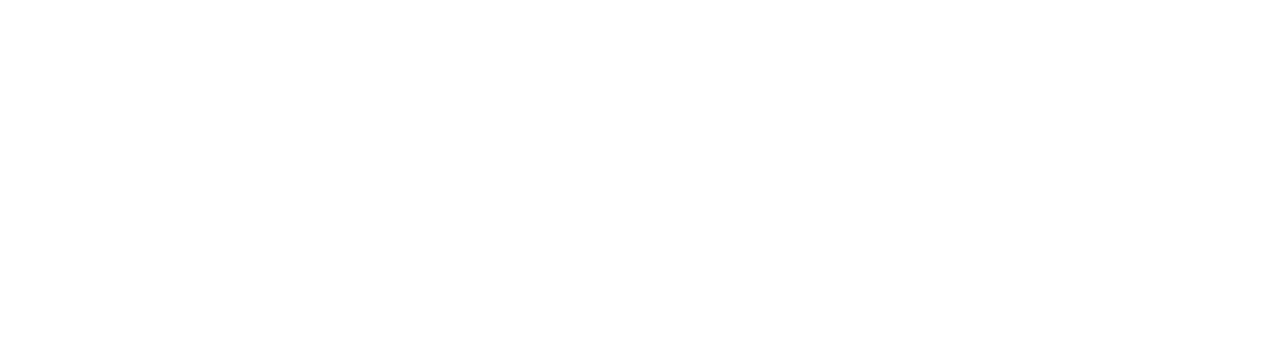
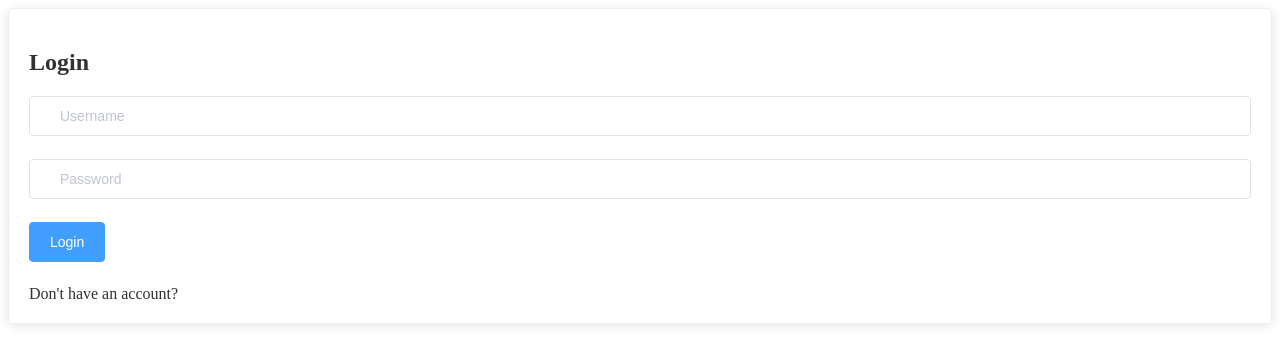
Before and after one commit to duchunter/chatappp, a Nuxt app: page / in a window 1280 px wide. Before the commit this address had no page. Shown: the top 364 px of the page. Built offline with nearby package versions, Linux system fonts and the light colour scheme.

Commit message:
add login

```diff
--- /dev/null
+++ b/config/index.js
@@ -0,0 +1,2 @@
+// export const SERVER = 'http://localhost:3001'
+export const SERVER = 'https://chatapp-se-server.herokuapp.com'
--- a/package.json
+++ b/package.json
@@ -20,6 +20,8 @@
     "socket.io-client": "^2.2.0"
   },
   "devDependencies": {
+    "eslint": "^5.16.0",
+    "eslint-plugin-vue": "^5.2.2",
     "nodemon": "^1.18.9"
   }
 }
--- a/pages/app.vue
+++ b/pages/app.vue
@@ -18,7 +18,10 @@
       <!-- End of Create Chat -->
 
       <div class="main">
-              <div class="tab-content" id="nav-tabContent">
+        <div
+          id="nav-tabContent"
+          class="tab-content"
+        >
           <!-- List of chat window goes here -->
           <!-- Or you can change only 1 chat window props -->
           <!-- Start of Babble -->
@@ -37,6 +40,8 @@
 import NewFriend from '~/components/app/modal/NewFriend';
 import NewChat from '~/components/app/modal/NewChat';
 import Babble from '~/components/app/chat/Babble';
+
+import { SERVER } from '~/config'
 
 import io from 'socket.io-client';
 
@@ -57,20 +62,19 @@
         { rel: 'stylesheet', href: '/css/swipe.min.css' },
       ],
       script: [
-        { src: '/js/jquery-3.3.1.slim.min.js', body: true },
-        { src: '/js/vendor/popper.min.js', body: true },
-        { src: '/js/swipe.min.js', body: true },
-        { src: '/js/bootstrap.min.js', body: true }
+        { src: '/js/jquery-3.3.1.slim.min.js', body: true, defer: true },
+        { src: '/js/vendor/popper.min.js', body: true, defer: true },
+        { src: '/js/swipe.min.js', body: true, defer: true },
+        { src: '/js/bootstrap.min.js', body: true, defer: true }
       ]
     }
   },
 
   mounted() {
-    this.$cookies.set('username', 'test', {
-      path: '/',
-      httpOnly: true,
-      secure: true
-    });
+    const username = this.$cookies.get('username');
+    if (!username) {
+      this.$router.push('/');
+    }
     // const socket = io('http://localhost:3001');
     // socket.on('connect', function(){});
     // socket.on('disconnect', function(){});
--- a/pages/index.vue
+++ b/pages/index.vue
@@ -1,14 +1,126 @@
 <template lang="html">
-
+  <div class="login">
+    <el-card>
+      <h2>Login</h2>
+      <el-form
+        ref="form"
+        class="login-form"
+        :model="model"
+        :rules="rules"
+        @submit.native.prevent="login"
+      >
+        <el-form-item prop="username">
+          <el-input
+            v-model="model.username"
+            placeholder="Username"
+            prefix-icon="fas fa-user"
+          />
+        </el-form-item>
+        <el-form-item prop="password">
+          <el-input
+            v-model="model.password"
+            placeholder="Password"
+            type="password"
+            prefix-icon="fas fa-lock"
+          />
+        </el-form-item>
+        <el-form-item>
+          <el-button
+            :loading="loading"
+            class="login-button"
+            type="primary"
+            native-type="submit"
+            block
+          >
+            Login
+          </el-button>
+        </el-form-item>
+        <a
+          class="forgot-password"
+        >
+          Don't have an account?
+        </a>
+      </el-form>
+    </el-card>
+  </div>
 </template>
 
 <script>
+import { SERVER } from '~/config'
 export default {
-  fetch ({ params, redirect }) {
-    redirect(301, '/app')
+  data() {
+    return {
+      model: {
+        username: "",
+        password: ""
+      },
+      loading: false,
+      rules: {
+        username: [
+          {
+            required: true,
+            message: "Username is required",
+            trigger: "blur"
+          },
+          {
+            min: 4,
+            message: "Username length should be at least 5 characters",
+            trigger: "blur"
+          }
+        ],
+        password: [
+          { required: true, message: "Password is required", trigger: "blur" },
+          {
+            min: 5,
+            message: "Password length should be at least 5 characters",
+            trigger: "blur"
+          }
+        ]
+      }
+    };
+  },
+  mounted() {
+    let username = this.$cookies.get('username');
+    if (username) {
+      this.$router.push('/app');
+    }
+  },
+  head() {
+    return {
+      link: [
+        { rel: 'stylesheet', href: '/css/login.css' },
+        { rel: 'stylesheet', href: 'https://use.fontawesome.com/releases/v5.8.1/css/all.css', integrity: "sha384-50oBUHEmvpQ+1lW4y57PTFmhCaXp0ML5d60M1M7uH2+nqUivzIebhndOJK28anvf", crossorigin: "anonymous" },
+      ]
+    }
+  },
+  methods: {
+    async login() {
+      let valid = await this.$refs.form.validate();
+      if (!valid) {
+        return;
+      }
+      this.loading = true;
+      try {
+        let response = await this.$axios.post(`${SERVER}/signin`, this.model);
+        this.$cookies.set('username', response.data.username, {
+          path: "/",
+          maxAge: 60 * 60 * 24 * 365
+        });
+        this.$router.push('/app');
+      } catch (e) {
+        if (e.response && e.response.data) {
+          this.$message.error(e.response.data.message);
+        } else {
+          this.$message.error(e.message);
+        }
+      } finally {
+        this.loading = false;
+      }
+    }
   }
 }
 </script>
 
 <style lang="css" scoped>
+
 </style>
--- /dev/null
+++ b/static/css/login.css
@@ -0,0 +1,54 @@
+.login {
+  flex: 1;
+  display: flex;
+  justify-content: center;
+  align-items: center;
+  width: 100vw;
+  min-height: 100vh;
+}
+
+.login-button {
+  width: 100%;
+  margin-top: 40px;
+}
+.login-form {
+  width: 290px;
+}
+.forgot-password {
+  margin-top: 10px;
+}
+.login .el-input__inner:hover {
+  border-color: rgb(0, 124, 137);
+}
+.login .el-input__prefix {
+  background: rgb(238, 237, 234);
+  left: 0;
+  height: calc(100% - 2px);
+  left: 1px;
+  top: 1px;
+  border-radius: 3px;
+}
+.login .el-input__prefix .el-input__icon {
+  width: 30px;
+}
+.login .el-input input {
+  padding-left: 35px;
+}
+.login .el-card {
+  padding-top: 0;
+  padding-bottom: 30px;
+}
+h2 {
+  font-family: "Open Sans";
+  letter-spacing: 1px;
+  font-family: Roboto, sans-serif;
+  padding-bottom: 20px;
+}
+a {
+  text-decoration: none;
+}
+.login .el-card {
+  width: 340px;
+  display: flex;
+  justify-content: center;
+}
```
Also changed, not shown: 2 other files (tests, documents, lock files or other folders). Lines whose indentation alone changed are shown as unchanged.
